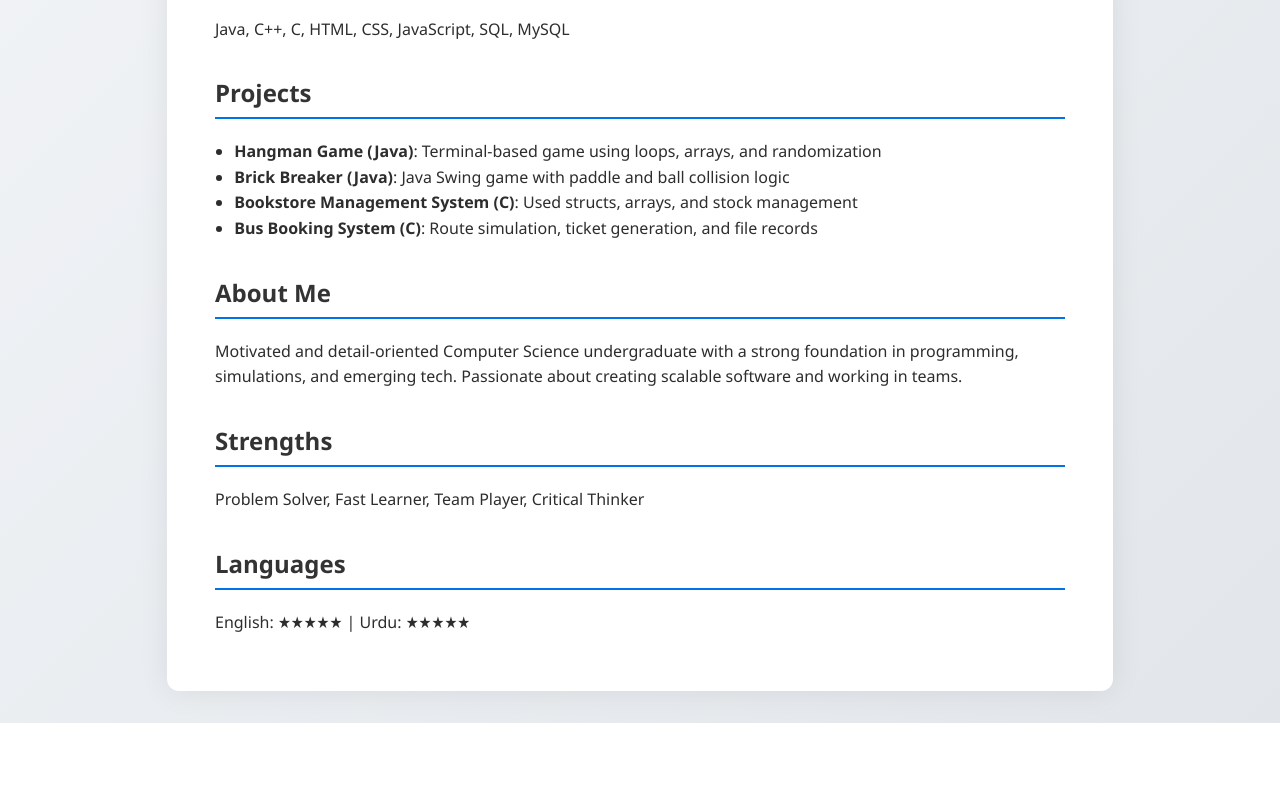
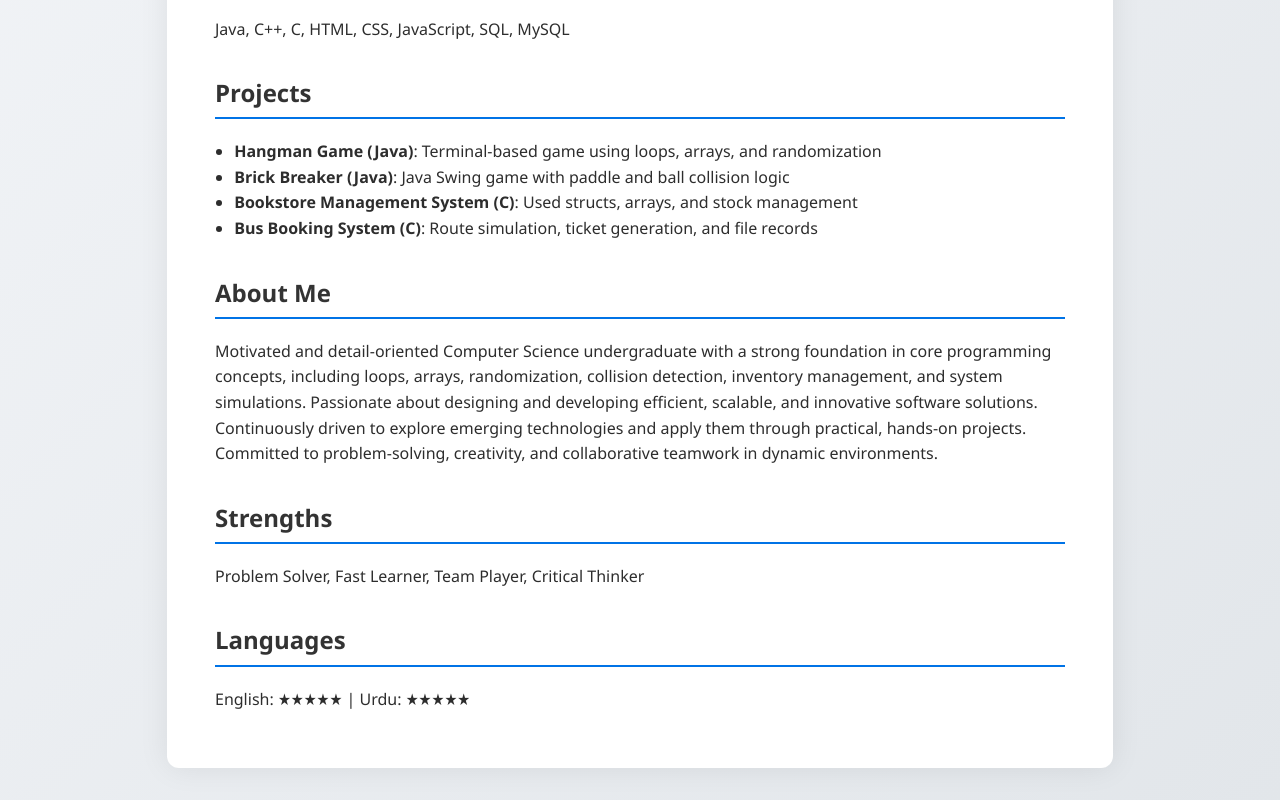
Before and after one commit to suf005/resume-site, a plain HTML site: page index.html in a window 1280 px wide. Shown: the part 655-1455 px from the top of the page. Before the commit the page ends 1378 px from the top, so only its background shows below. Drawn offline with Linux system fonts and the light colour scheme.

Commit message:
index.html

```diff
--- a/index.html
+++ b/index.html
@@ -32,7 +32,20 @@
     </ul>
 
     <h2>About Me</h2>
-    <p>Motivated and detail-oriented Computer Science undergraduate with a strong foundation in programming, simulations, and emerging tech. Passionate about creating scalable software and working in teams.</p>
+    <p>Motivated and detail-oriented Computer
+Science undergraduate with a strong
+foundation in core programming concepts,
+including loops, arrays, randomization,
+collision detection, inventory management,
+and system simulations. Passionate
+about designing and developing efficient,
+scalable, and innovative software solutions.
+Continuously driven to explore emerging
+technologies and apply them through
+practical, hands-on projects. Committed
+to problem-solving, creativity, and
+collaborative teamwork in dynamic
+environments.</p>
 
     <h2>Strengths</h2>
     <p>Problem Solver, Fast Learner, Team Player, Critical Thinker</p>
```
